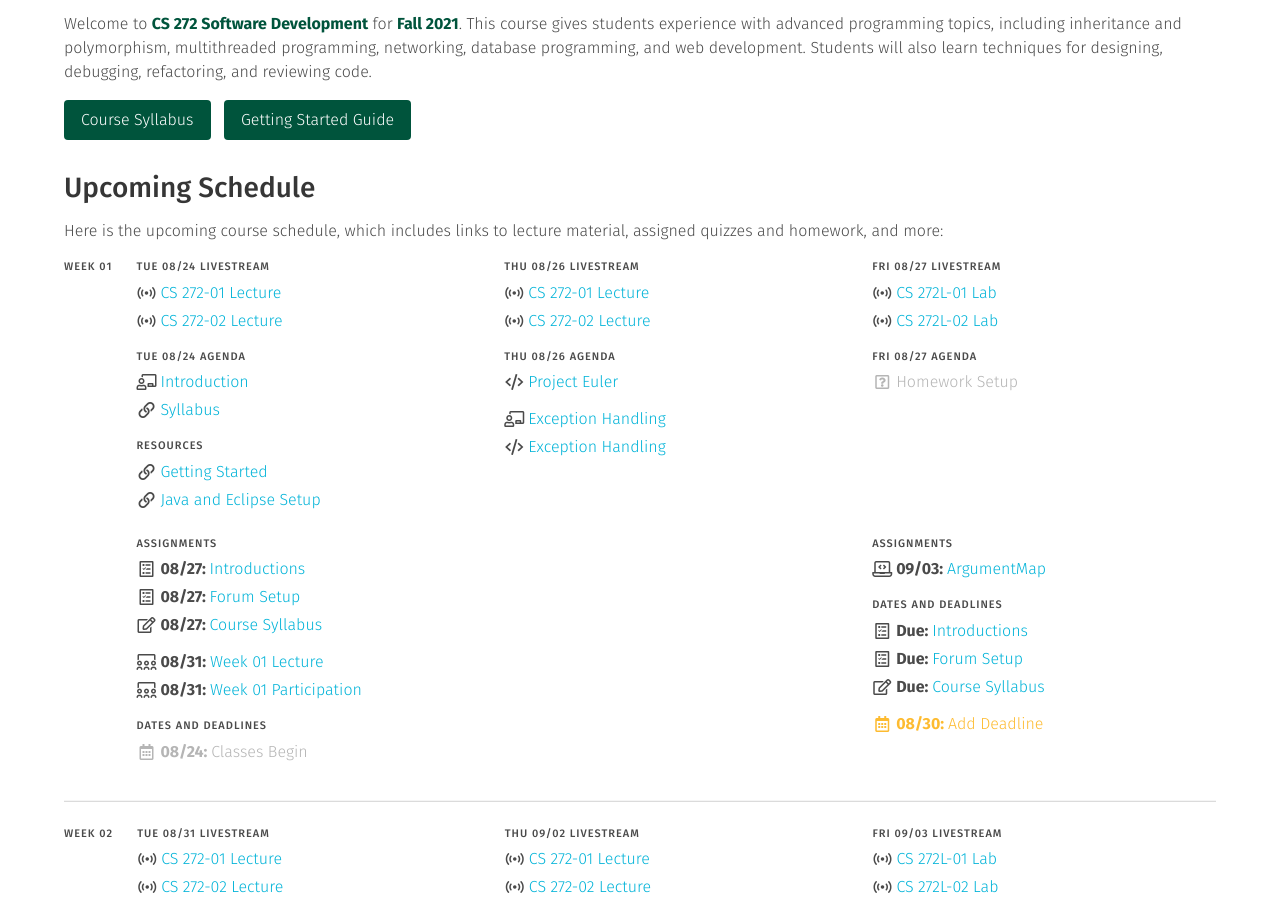
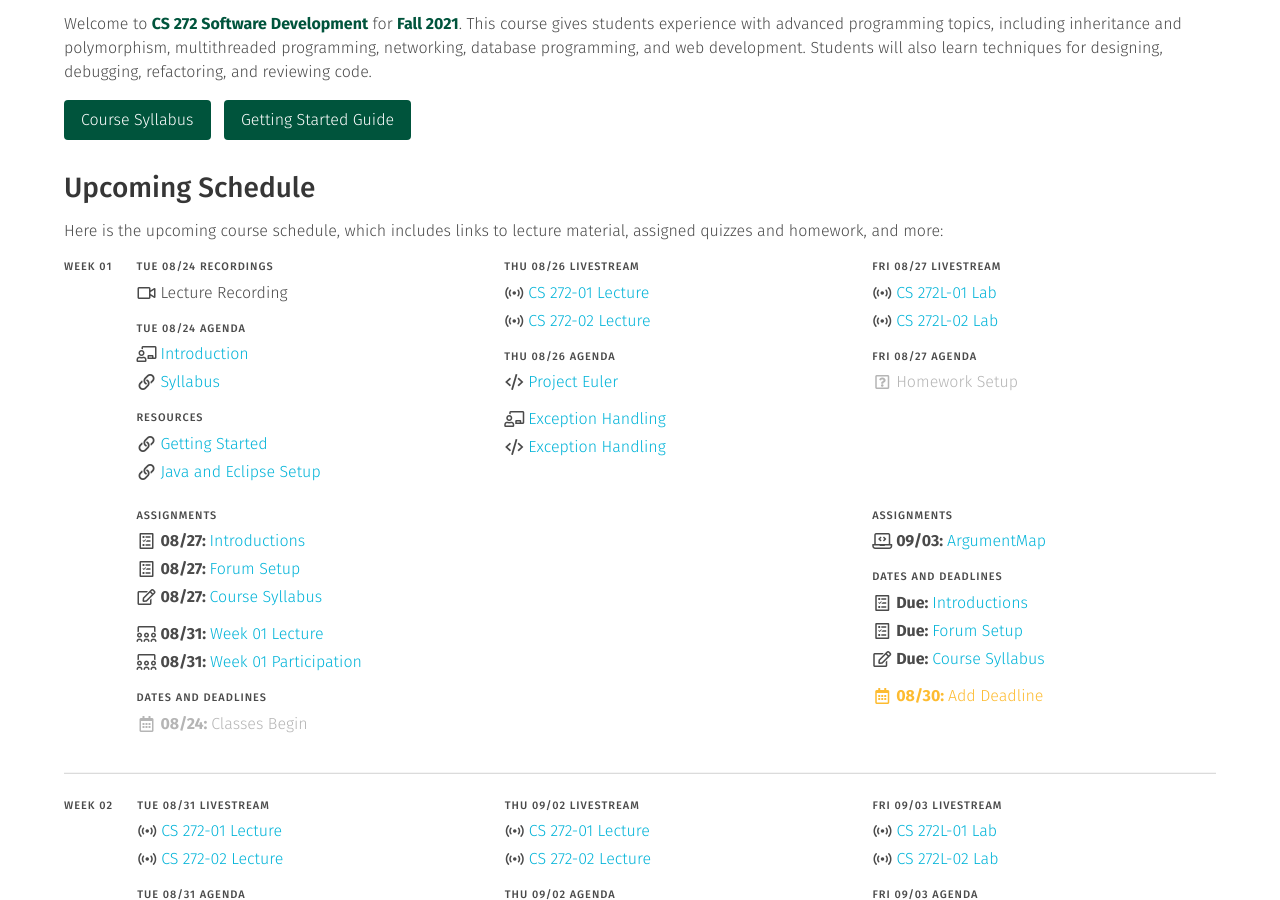
Before and after one commit to usf-cs272-fall2021/usf-cs272-fall2021.github.io, a Jekyll site: the page built from index.md, in a window 1280 px wide and 900 px high, scrolled down 318 px. Built offline with Jekyll 4.4.1, drawn with Linux system fonts in a browser that asks for light colours.

Commit message:
Adding recording.

```diff
--- a/_data/schedule.yml
+++ b/_data/schedule.yml
@@ -37,7 +37,10 @@ weeks:
     days:
       - date: 2021-08-24
         sections:
-          - <<: *lectures
+          - <<: *recordings
+            items:
+              - text: 'Lecture Recording'
+                icon: 'video'
 
           - label: 'Agenda'
             date: false
```
